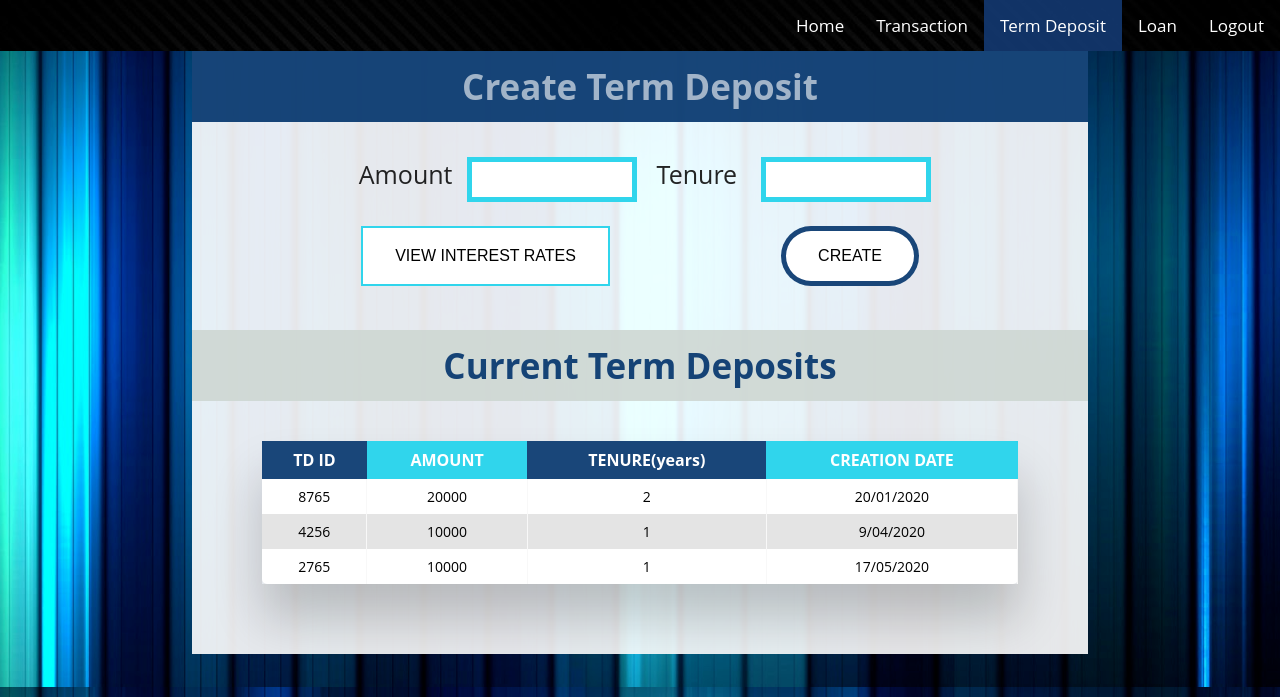
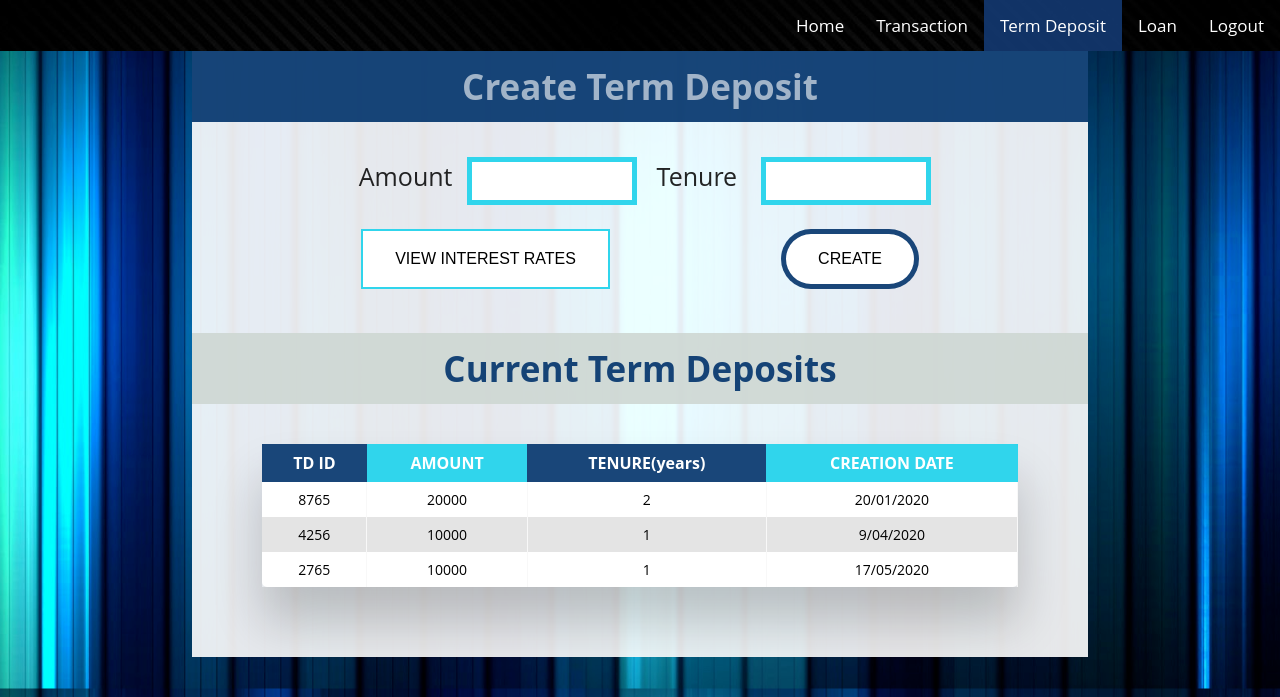
Before and after one commit to MiSF1T/micro-finance-system, a PHP site: page /td.html in a window 1280 px wide. Shown: the top 697 px of the page. Run offline with PHP 8.4, Linux system fonts and the light colour scheme.

Commit message:
Update style.css

```diff
--- a/term deposit/styles/style.css
+++ b/term deposit/styles/style.css
@@ -105,6 +105,7 @@ textarea:focus, input:focus {
     border-color: transparent !important;
 }
 
+
 #amount {
     /*position: relative;
     top: 50px;
@@ -114,6 +115,7 @@ textarea:focus, input:focus {
     width: 160px;
     color: rgba(27, 27, 27, 0.8);
     margin:20px auto;
+    font-size: 16px;
 }
 
 #tenure {
@@ -125,6 +127,7 @@ textarea:focus, input:focus {
     width: 160px;
     color: rgba(27, 27, 27, 0.8);
     margin:20px 10px;
+    font-size: 16px;
 }
 
 .label-field {
```
